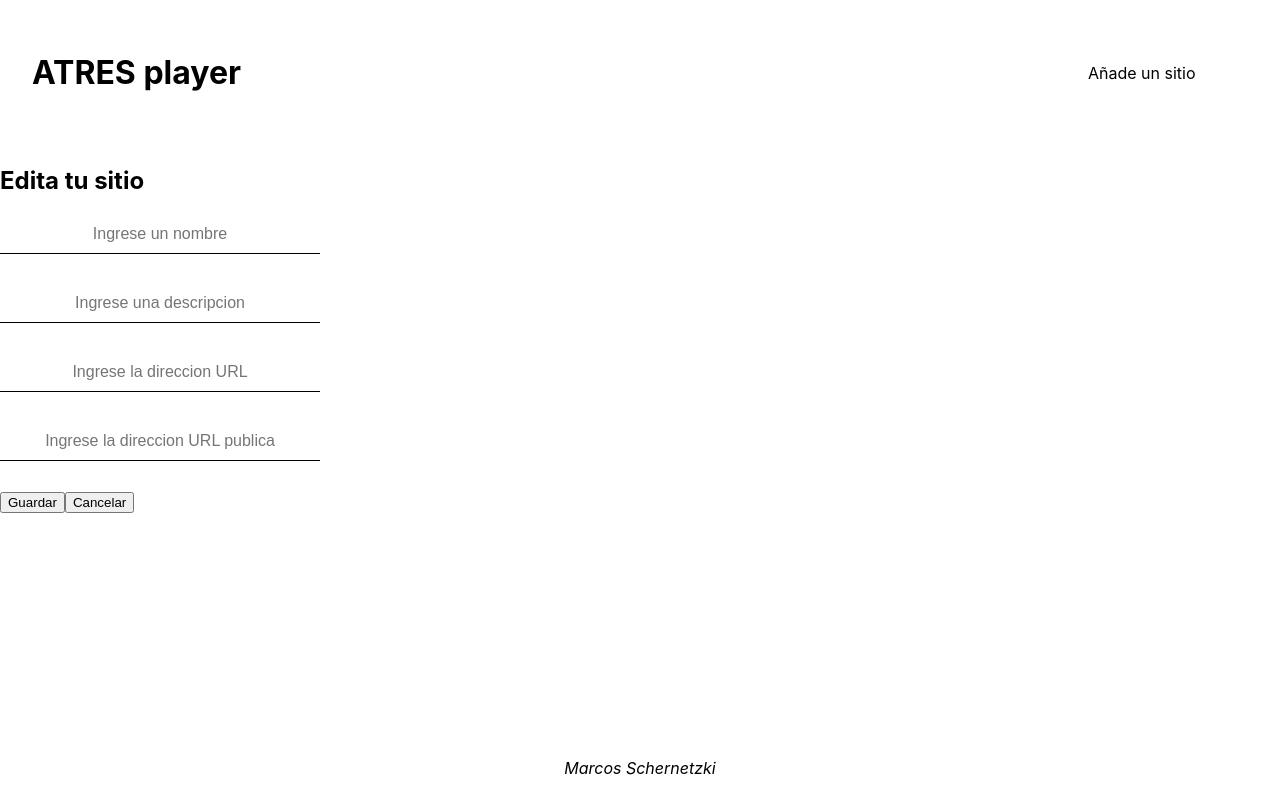
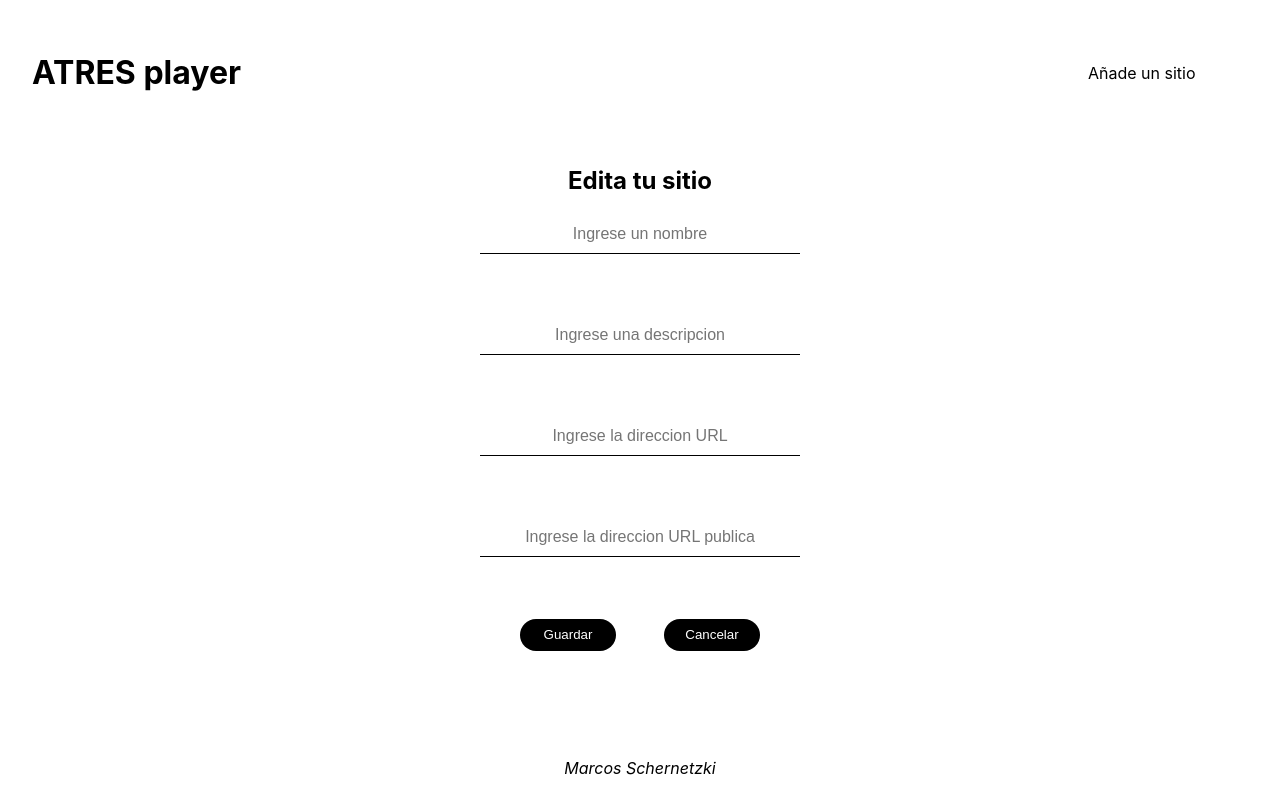
Before and after one commit to MarcoSchernetzki/Prueba-tecnica-marcos-schernetzki, a React (Create React App) app: page /edit in a window 1280 px wide. Built offline with nearby package versions, Linux system fonts and the light colour scheme.

Commit message:
Add updatePage css module

```diff
--- a/src/features/pages/homePage/homePage.jsx
+++ b/src/features/pages/homePage/homePage.jsx
@@ -17,7 +17,7 @@
                                 <li key={item._id} className={Style.list_card}>
                                     <p>{item.name}</p>
                                     <button
-                                        className={Style.car_button}
+                                        className={Style.card_button}
                                         onClick={() => {
                                             handleSelect(item);
                                         }}
--- a/src/features/pages/homePage/homePage.module.css
+++ b/src/features/pages/homePage/homePage.module.css
@@ -23,7 +23,7 @@
     border-radius: 15px;
 }
 
-.car_button {
+.card_button {
     width: 6rem;
     height: 2rem;
     color: white;
--- a/src/features/pages/updatePage/updateForm/updateForm.jsx
+++ b/src/features/pages/updatePage/updateForm/updateForm.jsx
@@ -1,6 +1,7 @@
 import { useState } from "react";
 import { useNavigate } from "react-router-dom";
 import { useSite } from "../../../site/hook/useSite";
+import Style from "../../createPage/create.module.css";
 
 export function UpdateForm() {
     const navigate = useNavigate();
@@ -28,7 +29,10 @@
 
     return (
         <div>
-            <form onSubmit={handleUpdateSubmit}>
+            <form
+                className={Style.container_form}
+                onSubmit={handleUpdateSubmit}
+            >
                 <label>
                     <input
                         type="text"
@@ -67,9 +71,12 @@
                     />
                 </label>
 
-                <label>
-                    <button type="submit">Guardar</button>
+                <label className={Style.container_form_button}>
+                    <button className={Style.form_button} type="submit">
+                        Guardar
+                    </button>
                     <button
+                        className={Style.form_button}
                         onClick={() => {
                             navigate("/");
                         }}
--- a/src/features/pages/updatePage/updatePage.jsx
+++ b/src/features/pages/updatePage/updatePage.jsx
@@ -1,9 +1,10 @@
 import { UpdateForm } from "./updateForm/updateForm";
+import Style from "../createPage/create.module.css";
 
 export function UpdatePage() {
     return (
         <>
-            <h2>Edita tu sitio</h2>
+            <h2 className={Style.form_tittle}>Edita tu sitio</h2>
             <UpdateForm />
         </>
     );
```
